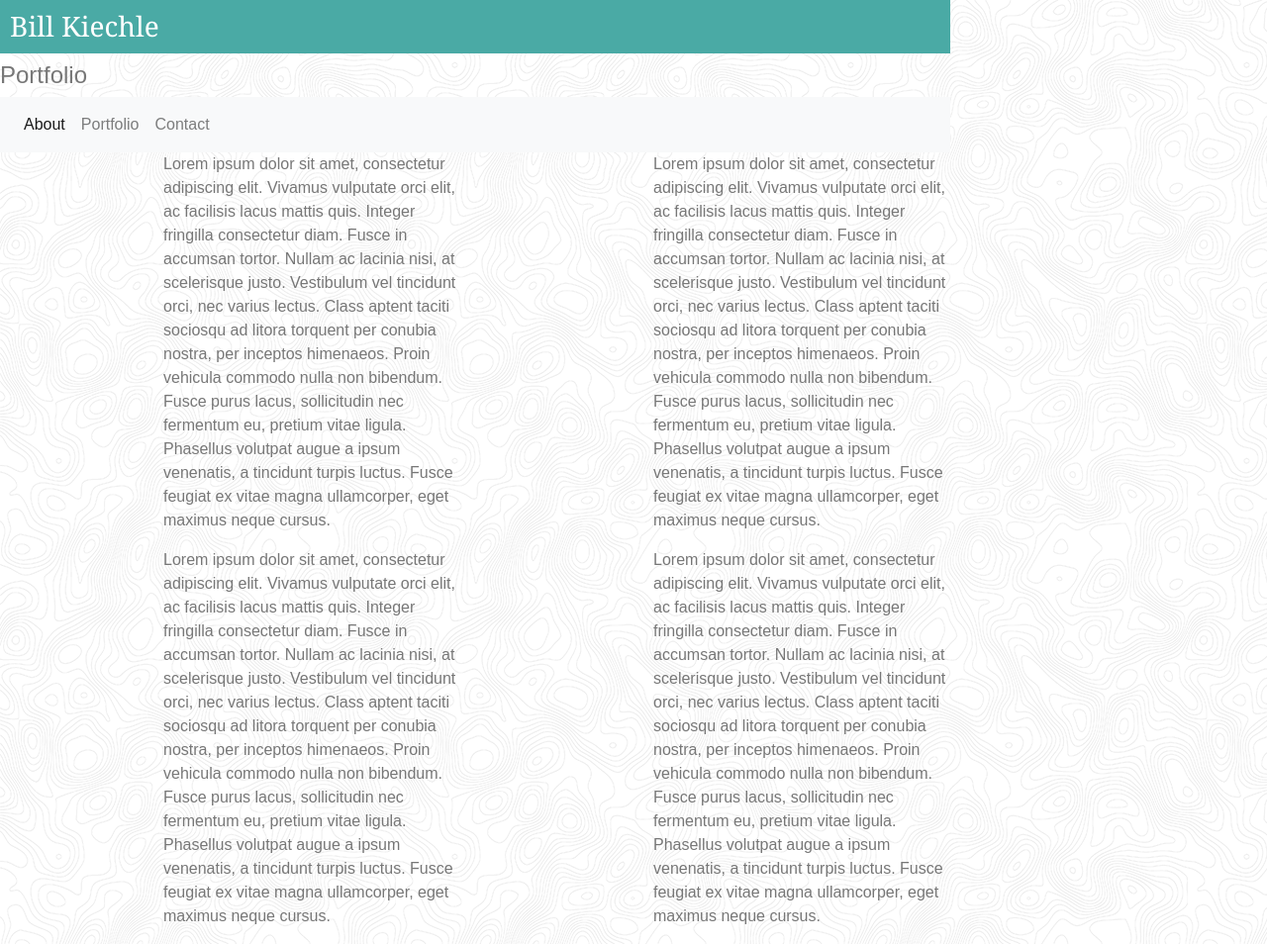
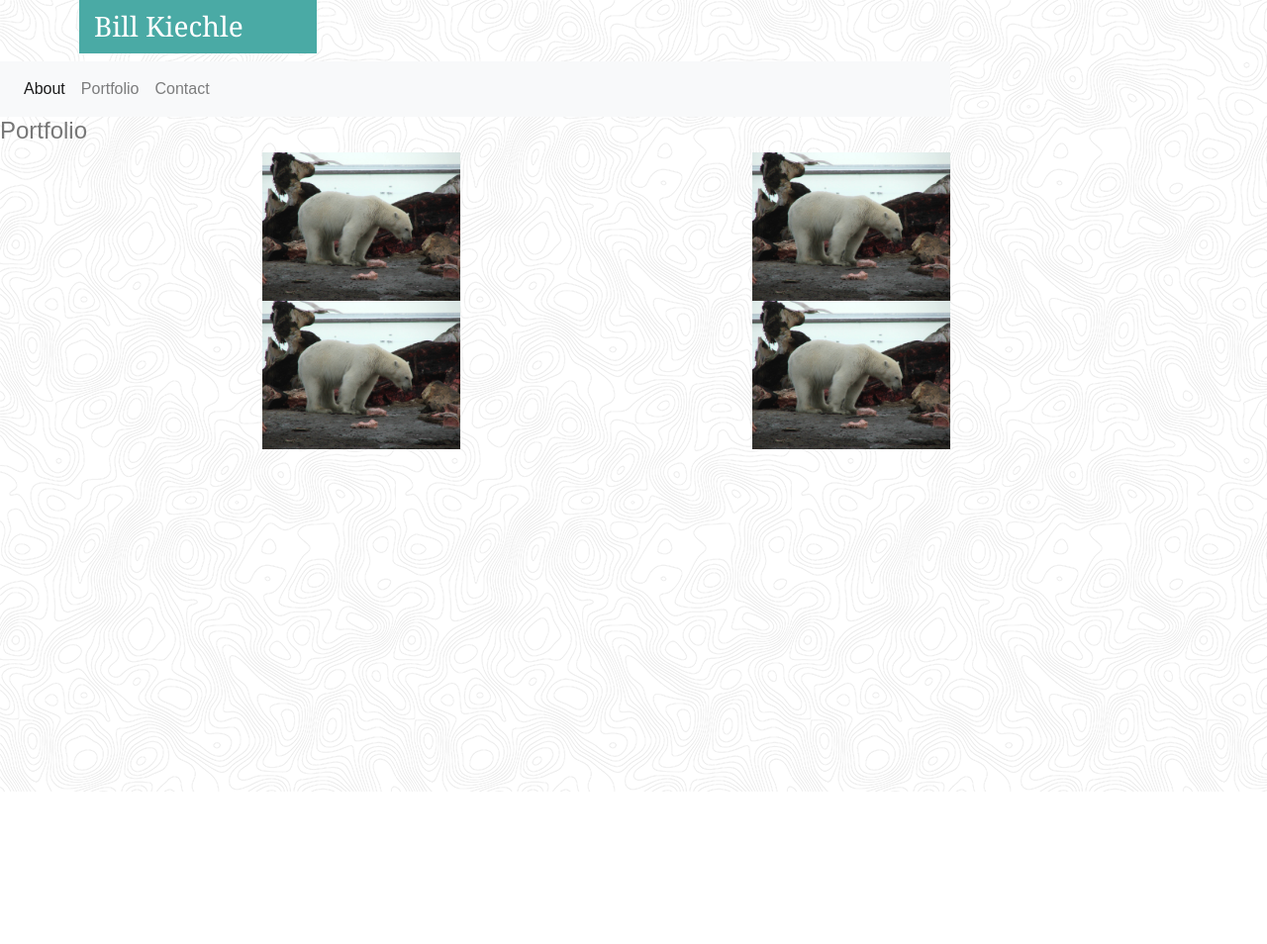
Before and after one commit to Kiechle1066/Basic-Portfolio, a plain HTML site: page portfolio.html in a window 1280 px wide. Shown: the whole page at 99% size. After the commit the page ends 800 px from the top, so only its background shows below. Drawn offline with nearby package versions, Linux system fonts and the light colour scheme; files whose address does not match are found by name.

Commit message:
December 11, 2012 update

```diff
--- a/assets/css/style.css
+++ b/assets/css/style.css
@@ -5,7 +5,7 @@ h3 {
     background-color: #ffffff;
 
     border: 1px;
-    margin: 10 10 20 10;
+    margin: 120 10 20 10;
     padding: 10px;
 
 
@@ -14,7 +14,6 @@ h3 {
     background-color: #4aaaa5;
 
     color: #ffffff;
-
 
 
 }
@@ -56,11 +55,23 @@ footer{
 
 }
 
-#PolarBear {
+.portfolioImages {
 
     Float: right;
 
     Width: 200px;
 
-    height: 200px;
+
 }
+
+.btn-primary {
+
+    background-color: #4aaaa5;
+}
+
+#headshot{
+
+    float:left;
+
+
+}
--- a/portfolio.html
+++ b/portfolio.html
@@ -12,9 +12,9 @@
     <title>Portfolio</title>
 </head>
 <body>
-    <h3>Bill Kiechle</h3>
+  <h3 class="offset-1 col-md-3">Bill Kiechle</h3>
 
-    <h4>Portfolio</h4>
+
 
     <nav class="navbar navbar-expand-lg navbar-light bg-light">
             <div class="collapse navbar-collapse" id="navbarSupportedContent">
@@ -32,23 +32,23 @@
             </div>
           </nav>
 
-
+          <h4>Portfolio</h4>
 
     <div class = "row">
         <div class="offset-2 col-sm-4">
-              <p>  Lorem ipsum dolor sit amet, consectetur adipiscing elit. Vivamus vulputate orci elit, ac facilisis lacus mattis quis. Integer fringilla consectetur diam. Fusce in accumsan tortor. Nullam ac lacinia nisi, at scelerisque justo. Vestibulum vel tincidunt orci, nec varius lectus. Class aptent taciti sociosqu ad litora torquent per conubia nostra, per inceptos himenaeos. Proin vehicula commodo nulla non bibendum. Fusce purus lacus, sollicitudin nec fermentum eu, pretium vitae ligula. Phasellus volutpat augue a ipsum venenatis, a tincidunt turpis luctus. Fusce feugiat ex vitae magna ullamcorper, eget maximus neque cursus.</p>
+              <img class="portfolioImages" src="./assets/images/Kaktovik2.jpg" >
         </div>
         <div class="col-sm-4 offset-2 ">
-                <p>  Lorem ipsum dolor sit amet, consectetur adipiscing elit. Vivamus vulputate orci elit, ac facilisis lacus mattis quis. Integer fringilla consectetur diam. Fusce in accumsan tortor. Nullam ac lacinia nisi, at scelerisque justo. Vestibulum vel tincidunt orci, nec varius lectus. Class aptent taciti sociosqu ad litora torquent per conubia nostra, per inceptos himenaeos. Proin vehicula commodo nulla non bibendum. Fusce purus lacus, sollicitudin nec fermentum eu, pretium vitae ligula. Phasellus volutpat augue a ipsum venenatis, a tincidunt turpis luctus. Fusce feugiat ex vitae magna ullamcorper, eget maximus neque cursus.</p>
+          <img class="portfolioImages" src="./assets/images/Kaktovik2.jpg" >
         </div>
     </div>
 
     <div class = "row">
             <div class="offset-2 col-sm-4">
-                  <p>  Lorem ipsum dolor sit amet, consectetur adipiscing elit. Vivamus vulputate orci elit, ac facilisis lacus mattis quis. Integer fringilla consectetur diam. Fusce in accumsan tortor. Nullam ac lacinia nisi, at scelerisque justo. Vestibulum vel tincidunt orci, nec varius lectus. Class aptent taciti sociosqu ad litora torquent per conubia nostra, per inceptos himenaeos. Proin vehicula commodo nulla non bibendum. Fusce purus lacus, sollicitudin nec fermentum eu, pretium vitae ligula. Phasellus volutpat augue a ipsum venenatis, a tincidunt turpis luctus. Fusce feugiat ex vitae magna ullamcorper, eget maximus neque cursus.</p>
+              <img class="portfolioImages" src="./assets/images/Kaktovik2.jpg" >
             </div>
             <div class="col-sm-4 offset-2 ">
-                    <p>  Lorem ipsum dolor sit amet, consectetur adipiscing elit. Vivamus vulputate orci elit, ac facilisis lacus mattis quis. Integer fringilla consectetur diam. Fusce in accumsan tortor. Nullam ac lacinia nisi, at scelerisque justo. Vestibulum vel tincidunt orci, nec varius lectus. Class aptent taciti sociosqu ad litora torquent per conubia nostra, per inceptos himenaeos. Proin vehicula commodo nulla non bibendum. Fusce purus lacus, sollicitudin nec fermentum eu, pretium vitae ligula. Phasellus volutpat augue a ipsum venenatis, a tincidunt turpis luctus. Fusce feugiat ex vitae magna ullamcorper, eget maximus neque cursus.</p>
+              <img class="portfolioImages" src="./assets/images/Kaktovik2.jpg" >
             </div>
         </div>
 
```
Also changed, not shown: contact.html (+9 -0 lines), index.html (+10 -1 lines).
